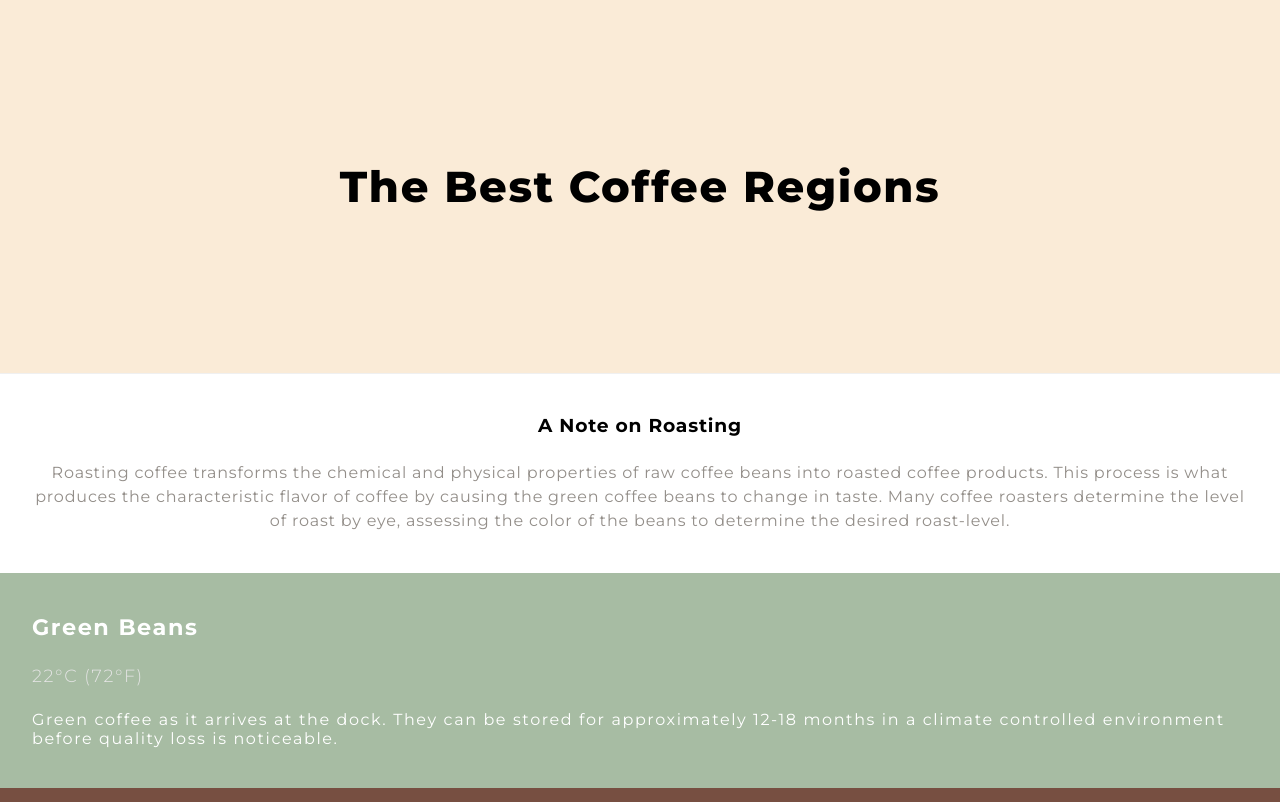
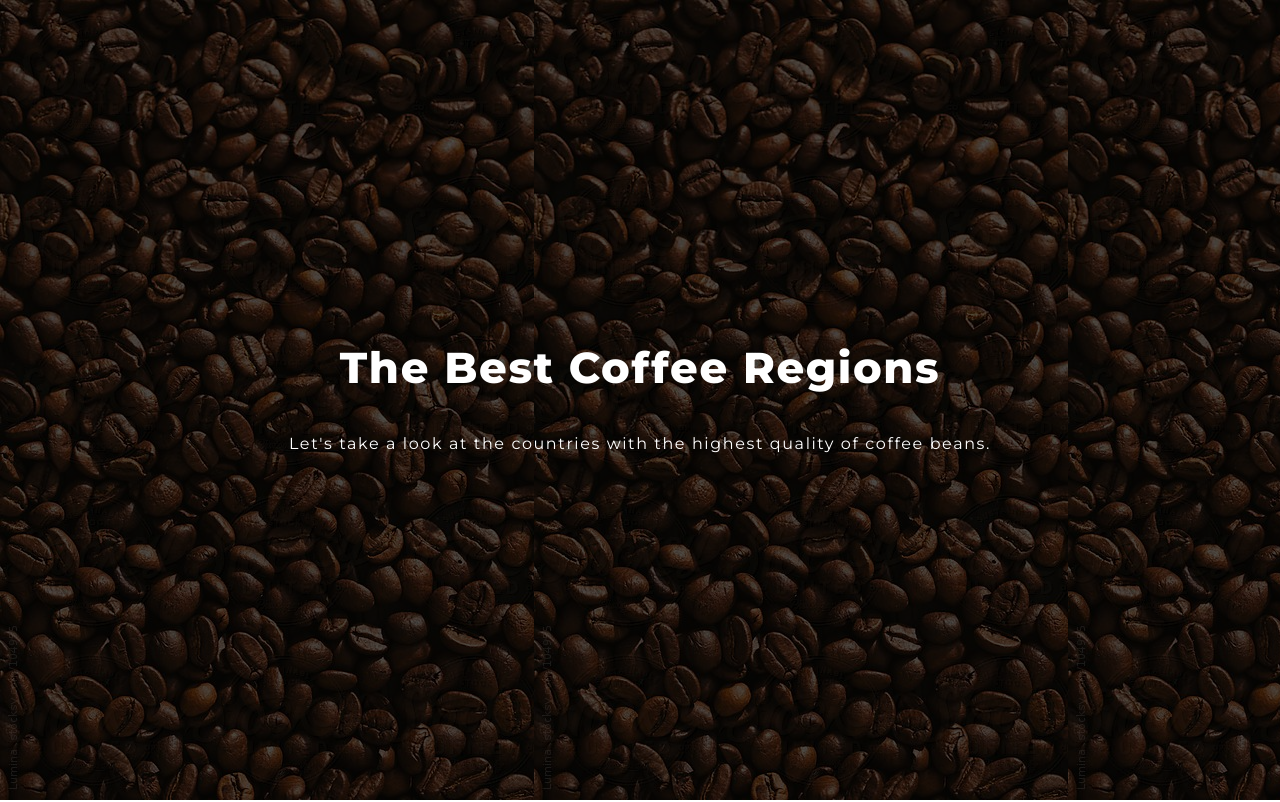
Before and after one commit to NahuelGenchi/coffee_regions, a React (Create React App) app: page / in a window 1280 px wide. Shown: the top 802 px of the page. Built offline with nearby package versions, Linux system fonts and the light colour scheme.

Commit message:
improving header design

```diff
--- a/src/container/Header/Header.jsx
+++ b/src/container/Header/Header.jsx
@@ -7,6 +7,7 @@ const Header = () => {
     <header className="section-header">
       <SectionContainer>
         <h1>The Best Coffee Regions</h1>
+        <p>Let's take a look at the countries with the highest quality of coffee beans.</p>
       </SectionContainer>
     </header>
   );
--- a/src/container/Header/Header.scss
+++ b/src/container/Header/Header.scss
@@ -1,12 +1,33 @@
 .section-header {
+  position: sticky;
+  top: 0;
+  z-index: -1;
+
+  background-image: url("../../assets/header_background.jpg");
+
   .section-container {
+    height: 100vh;
     padding: 10rem 1.5rem;
-    border-bottom: 1px solid rgb(240, 240, 240);
+
+    display: flex;
+    flex-direction: column;
+    align-items: center;
+    justify-content: center;
+
+    background-color: rgba(0, 0, 0, 0.7);
+    color: white;
+    text-align: center;
 
     h1 {
+      margin-bottom: 2rem;
+
       font-size: 2.7rem;
       font-weight: 800;
-      text-align: center;
+      line-height: 3.5rem;
+    }
+
+    p {
+      line-height: 2rem;
     }
   }
 }
--- a/src/index.scss
+++ b/src/index.scss
@@ -20,4 +20,5 @@ body {
 
   font-family: 'Montserrat';
   letter-spacing: 0.10rem;
+  line-height: 2rem;
 }
```
Also changed, not shown: src/assets/header_background.jpg (added).
